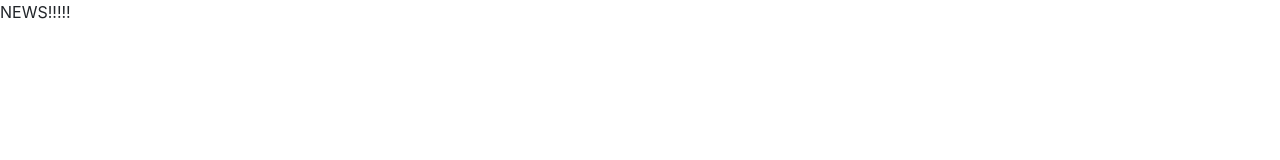
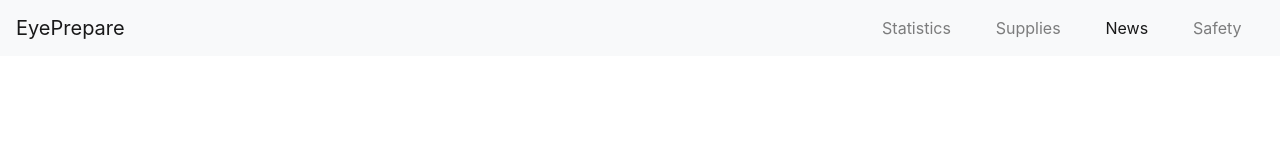
Before and after one commit to KnightHacks2020-hurricane/EyePrepare, a plain HTML site: page hackathon/news.html in a window 1280 px wide. Drawn offline with nearby package versions, Linux system fonts and the light colour scheme.

Commit message:
Update news.html

```diff
--- a/hackathon/news.html
+++ b/hackathon/news.html
@@ -3,10 +3,32 @@
   <head>
     <meta charset="utf-8">
     <link rel="stylesheet" href="https://stackpath.bootstrapcdn.com/bootstrap/4.5.2/css/bootstrap.min.css" integrity="sha384-JcKb8q3iqJ61gNV9KGb8thSsNjpSL0n8PARn9HuZOnIxN0hoP+VmmDGMN5t9UJ0Z" crossorigin="anonymous">
+    <link rel="stylesheet" href="css/styles.css">
     <title>News</title>
   </head>
   <body>
-    <p>NEWS!!!!!</p>
+    <nav class="navbar navbar-expand-lg navbar-light bg-light">
+      <a class="navbar-brand" href="index.html">EyePrepare</a>
+      <button class="navbar-toggler" type="button" data-toggle="collapse" data-target="#navbarNav" aria-controls="navbarNav" aria-expanded="false" aria-label="Toggle navigation">
+        <span class="navbar-toggler-icon"></span>
+      </button>
+      <div class="collapse navbar-collapse" id="navbarNav">
+        <ul class="navbar-nav justify-content-end ml-auto">
+          <li class="nav-item">
+            <a class="nav-link" href="statistics.html">Statistics<span class="sr-only">(current)</span></a>
+          </li>
+          <li class="nav-item">
+            <a class="nav-link" href="supplies.html">Supplies</a>
+          </li>
+          <li class="nav-item active">
+            <a class="nav-link" href="#">News<span class="sr-only">(current)</span></a>
+          </li>
+          <li class="nav-item">
+            <a class="nav-link" href="safety.html">Safety</a>
+          </li>
+        </ul>
+      </div>
+    </nav>
     <script src="https://code.jquery.com/jquery-3.5.1.slim.min.js" integrity="sha384-DfXdz2htPH0lsSSs5nCTpuj/zy4C+OGpamoFVy38MVBnE+IbbVYUew+OrCXaRkfj" crossorigin="anonymous"></script>
     <script src="https://cdn.jsdelivr.net/npm/popper.js@1.16.1/dist/umd/popper.min.js" integrity="sha384-9/reFTGAW83EW2RDu2S0VKaIzap3H66lZH81PoYlFhbGU+6BZp6G7niu735Sk7lN" crossorigin="anonymous"></script>
     <script src="https://stackpath.bootstrapcdn.com/bootstrap/4.5.2/js/bootstrap.min.js" integrity="sha384-B4gt1jrGC7Jh4AgTPSdUtOBvfO8shuf57BaghqFfPlYxofvL8/KUEfYiJOMMV+rV" crossorigin="anonymous"></script>
```
